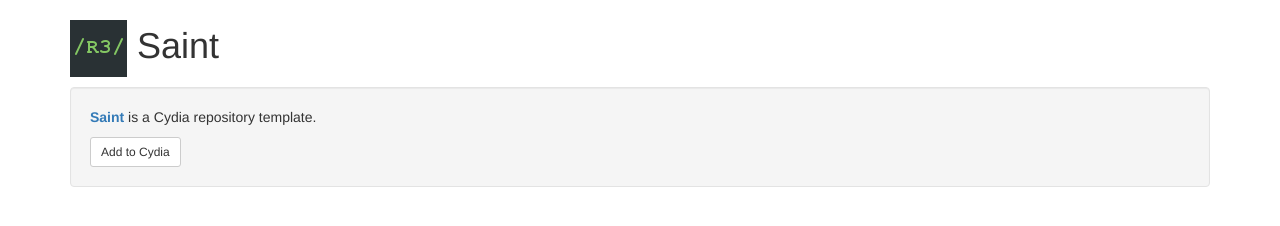
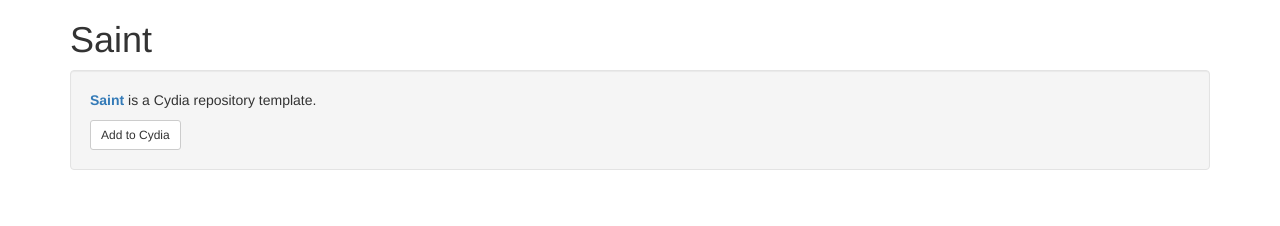
Before and after one commit to nanobo/repo, a plain HTML site: page index.html in a window 1280 px wide. Drawn offline with nearby package versions, Linux system fonts and the light colour scheme.

Commit message:
Update index.html

```diff
--- a/index.html
+++ b/index.html
@@ -10,7 +10,7 @@
 <body>
 
 <div class="container">
-	<h1><img src="CydiaIcon.png"> Saint</h1>
+	<h1> Saint</h1>
 </div>
 
 <div class="container">
```
